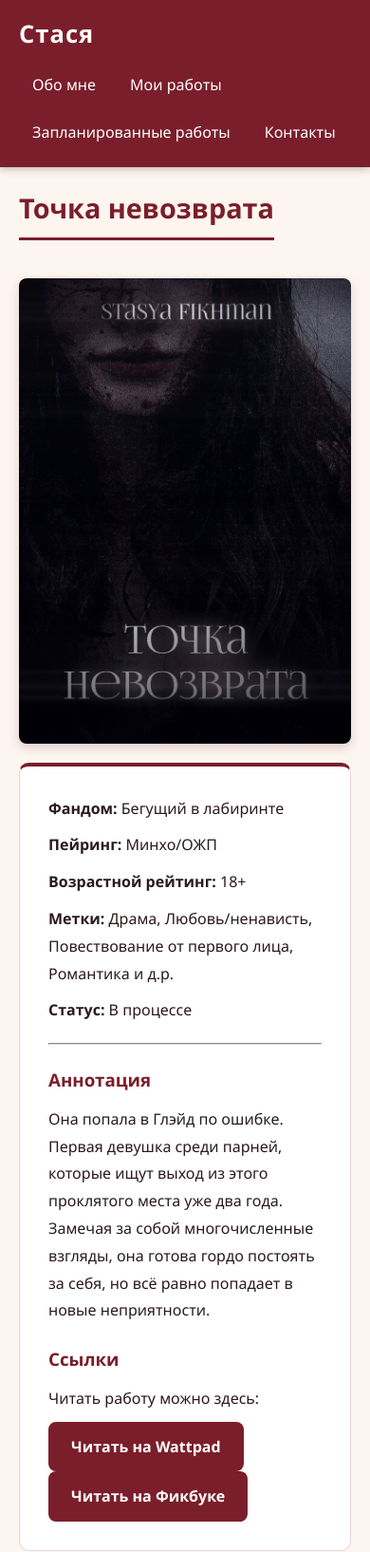
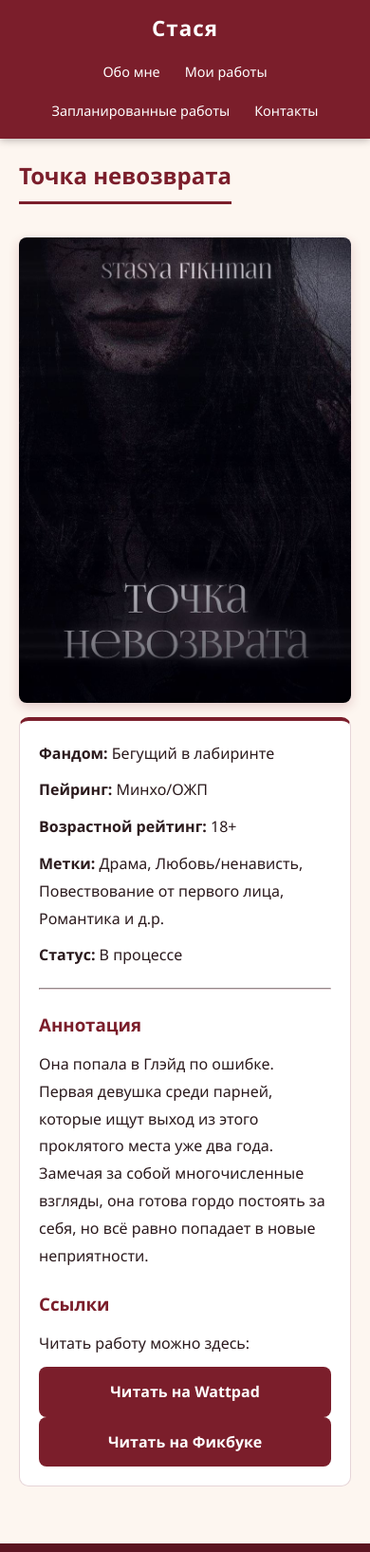
Before and after one commit to anastasiavasilieva19-max/-, a plain HTML site: page works/Точка_невозврата.html in a window 390 px wide. Shown: the top 1634 px of the page at 95% size. Drawn offline with Linux system fonts and the light colour scheme.

Commit message:
Update style.css

```diff
--- a/css/style.css
+++ b/css/style.css
@@ -289,3 +289,81 @@ main {
 .detail-content p {
     margin-bottom: 10px;
 }
+
+/* ==========================================
+   АДАПТИВНОСТЬ ДЛЯ МОБИЛЬНЫХ УСТРОЙСТВ
+   ========================================== */
+
+@media (max-width: 768px) {
+
+    /* --- 1. Шапка и меню --- */
+    .header-container {
+        flex-direction: column; /* Имя и меню станут друг под другом */
+        padding: 12px 16px;
+        gap: 10px;
+    }
+
+    .site-name {
+        font-size: 1.4rem;
+        text-align: center;
+    }
+
+    .main-nav ul {
+        justify-content: center; /* Меню по центру */
+        gap: 6px;
+    }
+
+    .main-nav a {
+        padding: 6px 10px;
+        font-size: 0.9rem;
+    }
+
+    /* --- 2. Блок "Обо мне" --- */
+    .about-content {
+        flex-direction: column; /* Фото и текст друг под другом */
+        text-align: center;
+        gap: 20px;
+    }
+
+    .about-photo {
+        width: 140px; /* Чуть уменьшаем фото на телефоне */
+        height: 140px;
+    }
+
+    /* --- 3. Карточки работ --- */
+    .cards-grid {
+        /* На телефонах делаем 1 или 2 колонки.
+           Если экран узкий — карточка будет на всю ширину */
+        grid-template-columns: repeat(auto-fill, minmax(160px, 1fr));
+        gap: 16px;
+    }
+
+    .card {
+        padding: 10px; /* Уменьшаем белую рамку */
+    }
+
+    /* --- 4. Страница отдельной работы (work1.html) --- */
+    .work-detail h2 {
+        font-size: 1.5rem;
+        text-align: center;
+    }
+
+    .detail-content {
+        padding: 20px; /* Уменьшаем отступы внутри текста */
+    }
+
+    .detail-image {
+        margin: 15px auto; /* Центрируем обложку */
+    }
+
+    /* --- 5. Блок контактов --- */
+    .contacts-content {
+        padding: 20px 15px;
+    }
+
+    .tg-link {
+        width: 100%; /* Кнопка ТГ на всю ширину экрана */
+        text-align: center;
+        box-sizing: border-box;
+    }
+}
```
